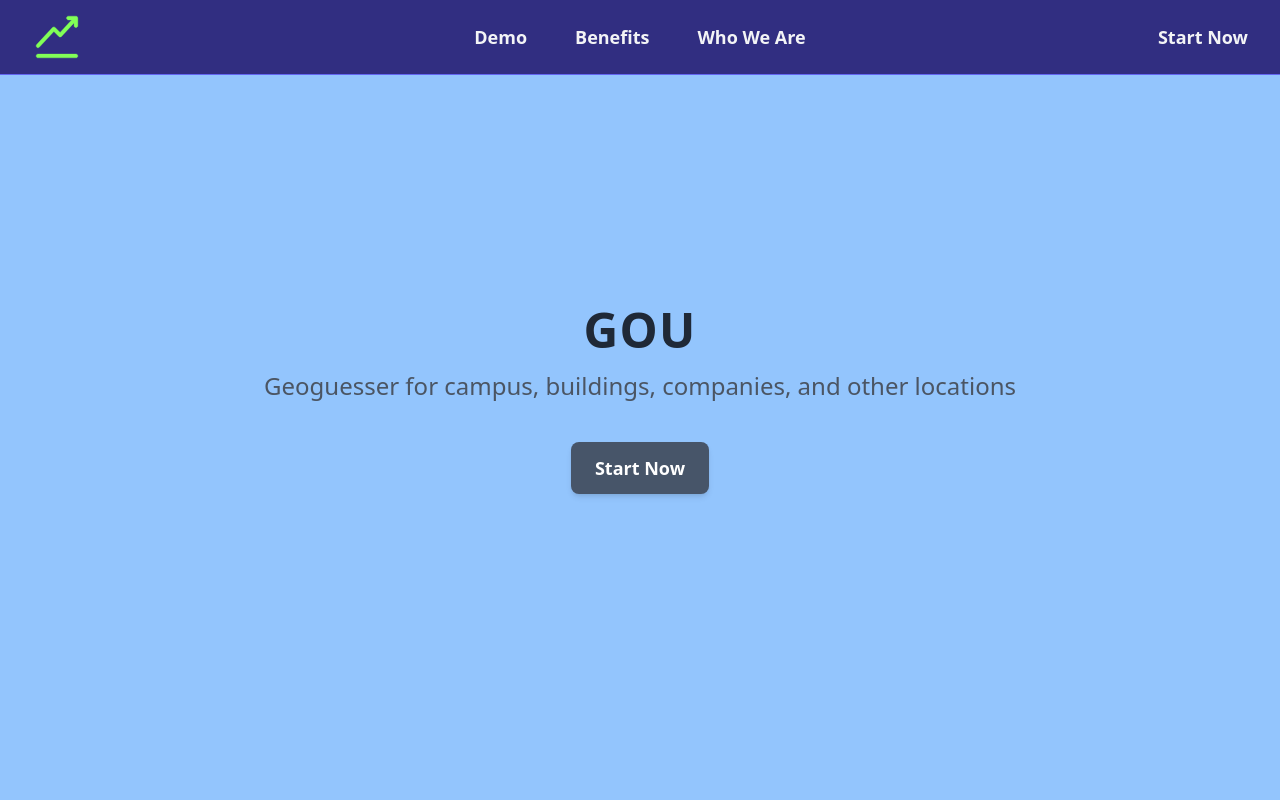
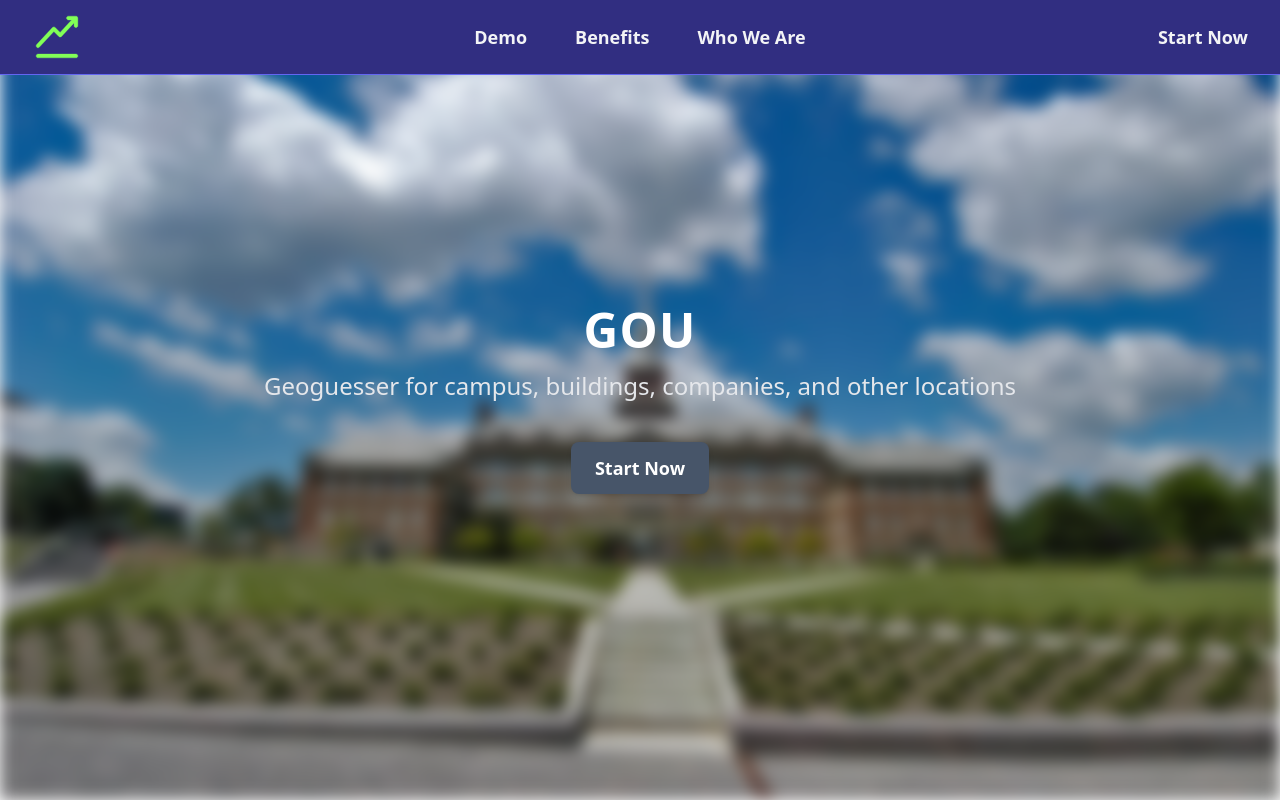
Before and after one commit to muhlenlogan8/GOU, a React (Vite) app in the folder GOU/: page / in a window 1280 px wide. Shown: the top 800 px of the page. Built offline with nearby package versions, Linux system fonts and the light colour scheme.

Commit message:
add image

```diff
--- a/GOU/src/components/Hero.jsx
+++ b/GOU/src/components/Hero.jsx
@@ -1,19 +1,33 @@
 import React from "react";
 import { motion } from "framer-motion"; // For animations
+import backgroundImage from "../assets/University_Of_Cincinnati.jpg"; // Adjust path as necessary
 
 const Hero = () => {
   return (
-		<div className="bg-blue-300 h-screen flex items-center justify-center">
-			<div className="text-center px-6 py-16 sm:py-32 lg:py-48">
+    <div className="relative h-screen bg-cover bg-center flex items-center justify-center">
+      {/* Blurred background image */}
+      <div
+        className="absolute inset-0"
+        style={{
+          backgroundImage: `url(${backgroundImage})`,
+          filter: "blur(8px)", // Apply blur only to the background image
+          zIndex: -1, // Ensure it's behind other content
+          backgroundSize: "cover", // Ensure image covers entire area
+          backgroundPosition: "center", // Ensure image is centered
+        }}
+      />
+
+      {/* Content */}
+      <div className="relative z-10 text-center px-6 py-16 sm:py-32 lg:py-48">
         <motion.h1
-					className="text-5xl font-bold text-gray-800 tracking-wide"
+          className="text-5xl font-bold text-white tracking-wide"
           initial={{ opacity: 0 }}
           animate={{ opacity: 1 }}
           transition={{ duration: 1 }}
         >
           GOU
         </motion.h1>
-				<p className="mt-4 text-xl sm:text-2xl text-gray-600">
+        <p className="mt-4 text-xl sm:text-2xl text-gray-200">
           Geoguesser for campus, buildings, companies, and other locations
         </p>
         <div className="mt-10 flex justify-center">
```
Also changed, not shown: GOU/src/assets/University_Of_Cincinnati.jpg (added). Lines whose indentation alone changed are shown as unchanged.
